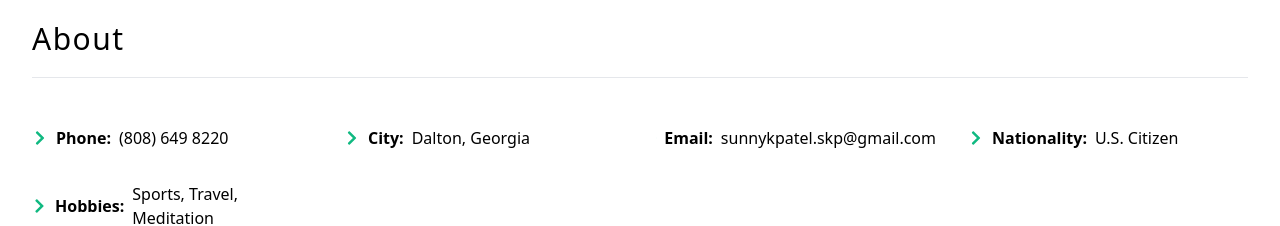
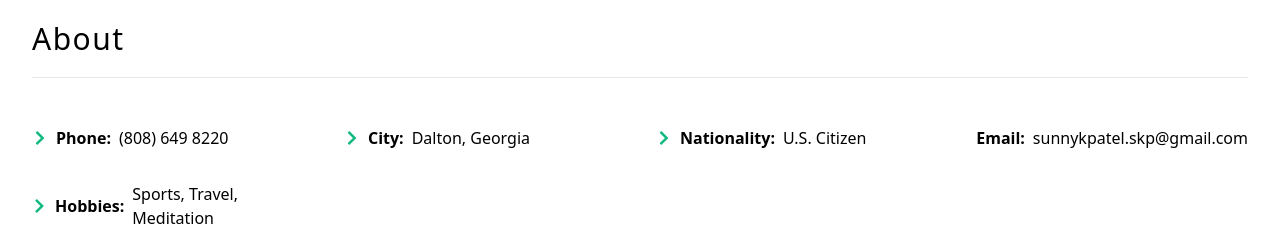
Before and after one commit to sun-n-y/webDevPortfolio, a React (Vite) app: page / in a window 1280 px wide. Shown: the part 1260-1486 px from the top of the page. Built offline with nearby package versions, Linux system fonts and the light colour scheme; no server answers.

Commit message:
add minor change to about

```diff
--- a/src/components/About.jsx
+++ b/src/components/About.jsx
@@ -14,26 +14,34 @@ const About = () => {
         <div className="div flex items-center  gap-2">
           <FaChevronRight className="text-emerald-500" />
           <h4 className="font-bold dark:text-slate-200 duration-200">Phone:</h4>
-          <h4 className="dark:text-slate-400 duration-200">(808) 649 8220</h4>
+          <a
+            href="tel:808-649-8220"
+            className="dark:text-slate-400 duration-200"
+          >
+            (808) 649 8220
+          </a>
         </div>
         <div className="div flex items-center  gap-2">
           <FaChevronRight className="text-emerald-500" />
           <h4 className="font-bold dark:text-slate-200 duration-200">City:</h4>
           <h4 className="dark:text-slate-400 duration-200">Dalton, Georgia</h4>
-        </div>
-        <div className="div flex items-center  gap-2">
-          <FaChevronRight className="text-emerald-500" />
-          <h4 className="font-bold dark:text-slate-200 duration-200">Email:</h4>
-          <h4 className="dark:text-slate-400 duration-200">
-            sunnykpatel.skp@gmail.com
-          </h4>
-        </div>
+        </div>{' '}
         <div className="div flex items-center  gap-2">
           <FaChevronRight className="text-emerald-500" />
           <h4 className="font-bold dark:text-slate-200 duration-200">
             Nationality:
           </h4>
           <h4 className="dark:text-slate-400 duration-200">U.S. Citizen</h4>
+        </div>
+        <div className="div flex items-center  gap-2">
+          <FaChevronRight className="text-emerald-500" />
+          <h4 className="font-bold dark:text-slate-200 duration-200">Email:</h4>
+          <a
+            href="mailto:sunnykpatel.skp@gmail.com"
+            className="dark:text-slate-400 duration-200"
+          >
+            sunnykpatel.skp@gmail.com
+          </a>
         </div>
         <div className="div flex items-center  gap-2">
           <FaChevronRight className="text-emerald-500" />
```
